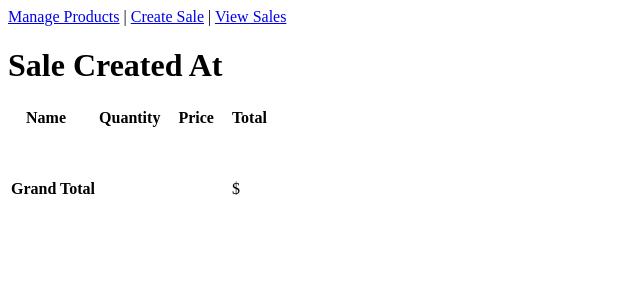
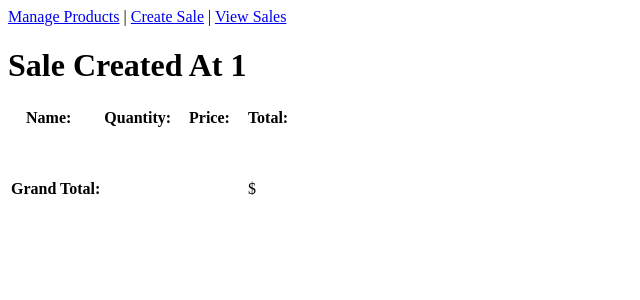
Before and after one commit to callie17890/sales, a PHP site: page /sale-details.php?id=1 in a window 1280 px wide. Shown: the top 300 px of the page, without its empty margins (0-640 px from the left). Run offline with PHP 8.4, Linux system fonts and the light colour scheme; data that the repository does not hold is empty.

Commit message:
adding files to complete the lab

```diff
--- a/www/sale-details.php
+++ b/www/sale-details.php
@@ -36,13 +36,15 @@
     <a href="/">Manage Products</a> |
     <a href="new-sale.php">Create Sale</a> |
     <a href="sales.php">View Sales</a>
-    <h1>Sale Created At</h1>
+
+    <h1>Sale Created At <?=$_GET['id']?> </h1>
+
     <table>
       <tr>
-        <th style="padding-right: 15px;">Name</th>
-        <th style="padding-right: 15px;">Quantity</th>
-        <th style="padding-right: 15px;">Price</th>
-        <th style="padding-right: 15px;">Total</th>
+        <th style="padding-right: 15px;">Name:</th>
+        <th style="padding-right: 15px;">Quantity:</th>
+        <th style="padding-right: 15px;">Price:</th>
+        <th style="padding-right: 15px;">Total:</th>
       </tr>
       <?php foreach ($users as $user) {
         if($user['quantity']*$user['price'] != '0') {
@@ -55,7 +57,7 @@
       </tr>
       <?php } }?>
       <tr>
-        <th style="padding-top: 50px;">Grand Total</th>
+        <th style="padding-top: 50px;">Grand Total:</th>
         <td></td>
         <td></td>
         <td style="padding-top: 50px;">$<?=$_GET['total']?> </td>
--- a/www/sales.php
+++ b/www/sales.php
@@ -16,6 +16,7 @@
     sale_product
   ON
     sale.id = sale_product.sale_id
+    ORDER BY sale.created_at DESC
   ");
 
 $results = array();
```
Also changed, not shown: www/index.php (+5 -5 lines).
